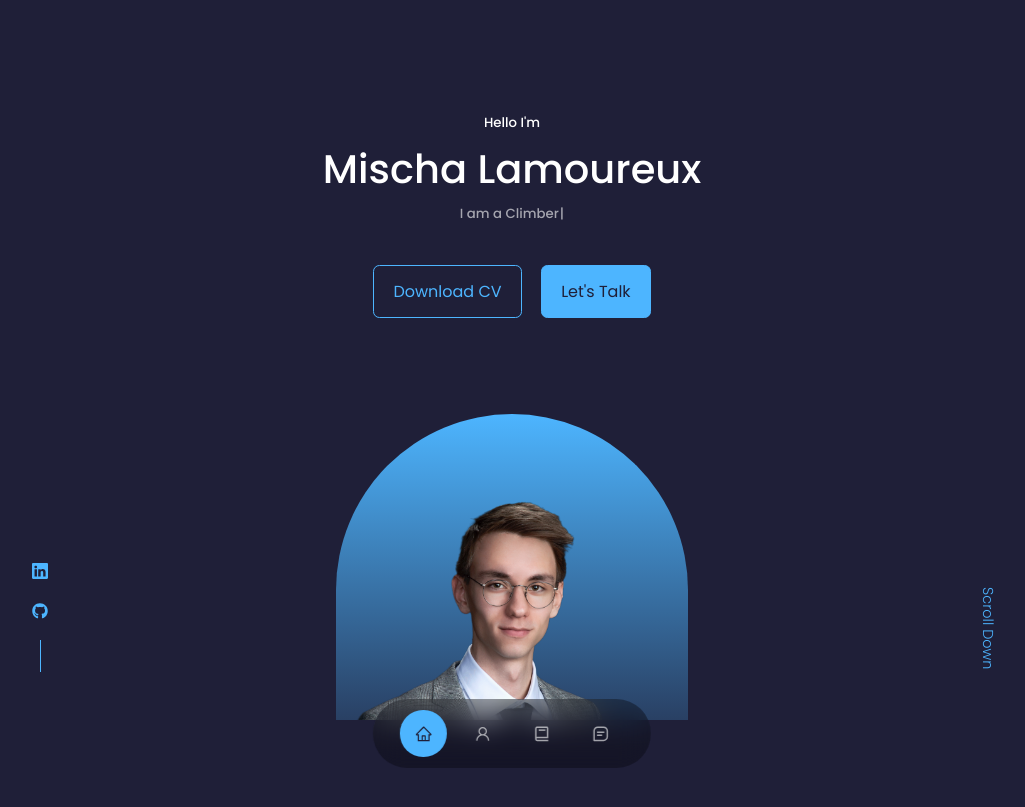
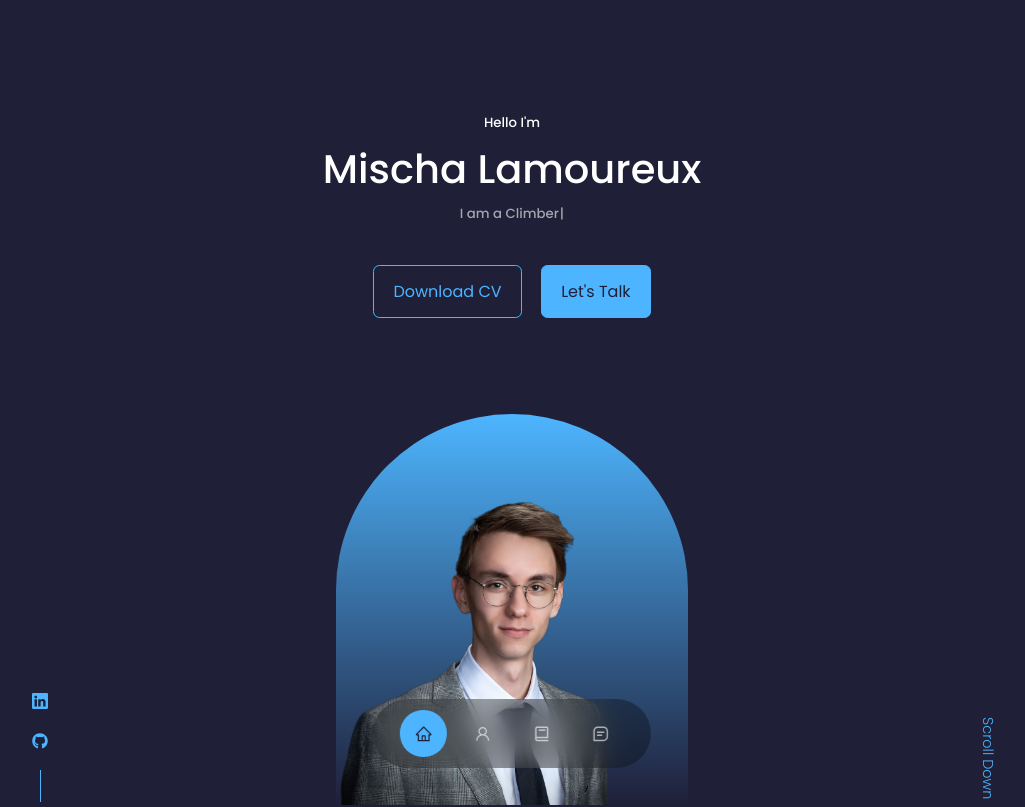
Before and after one commit to Mischa-Lamoureux/personal-portfolio, a React (Create React App) app: page / in a window 1280 px wide. Shown: the top 807 px of the page, without its empty margins (128-1153 px from the left). Built offline with nearby package versions, Linux system fonts and the light colour scheme.

Commit message:
Fixed portrait rendering

```diff
--- a/src/components/header/header.css
+++ b/src/components/header/header.css
@@ -1,5 +1,6 @@
 header {
   height: 90vh;
+  min-height: 850px;
   padding-top: 7rem;
   overflow: hidden;
 }
```
